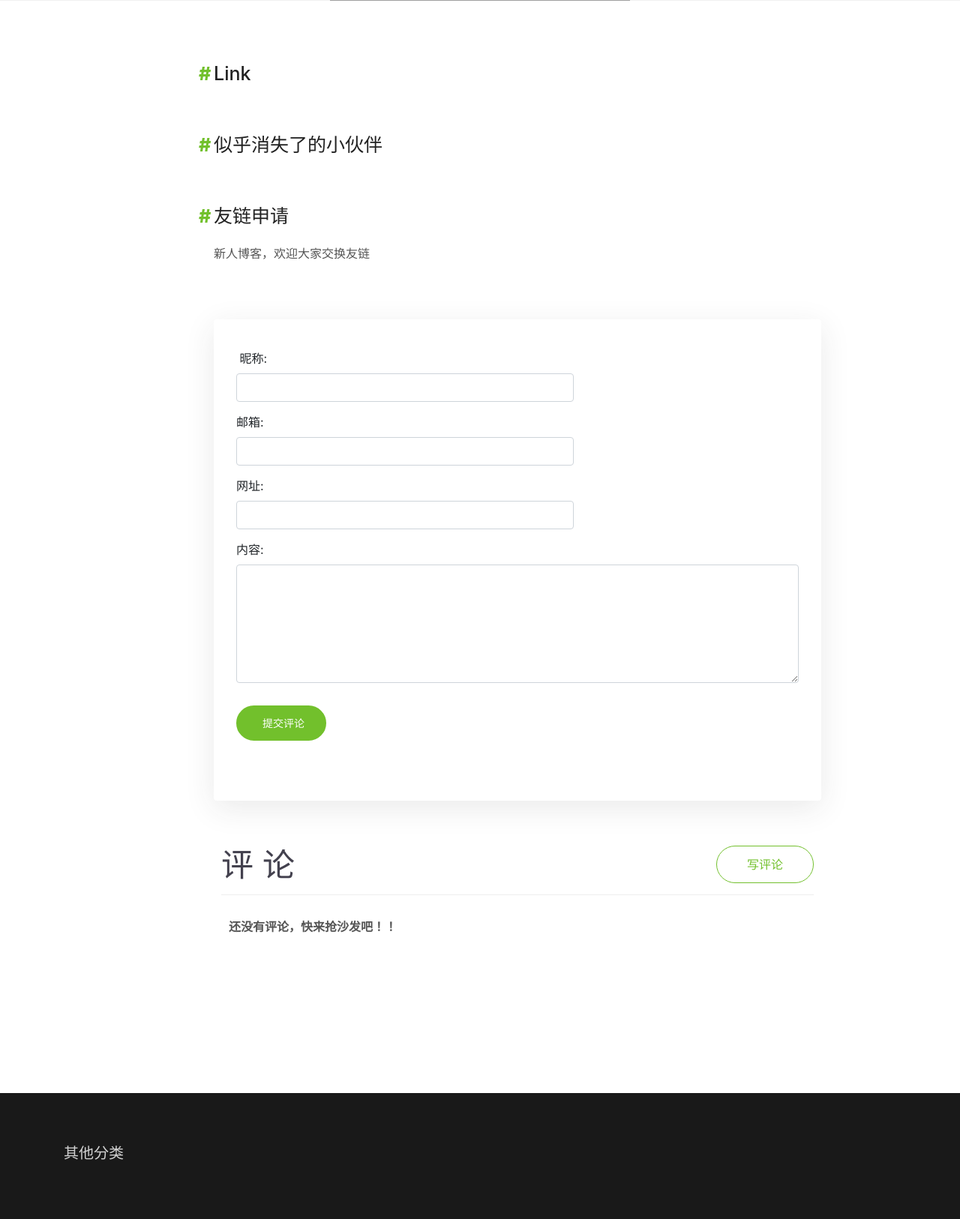
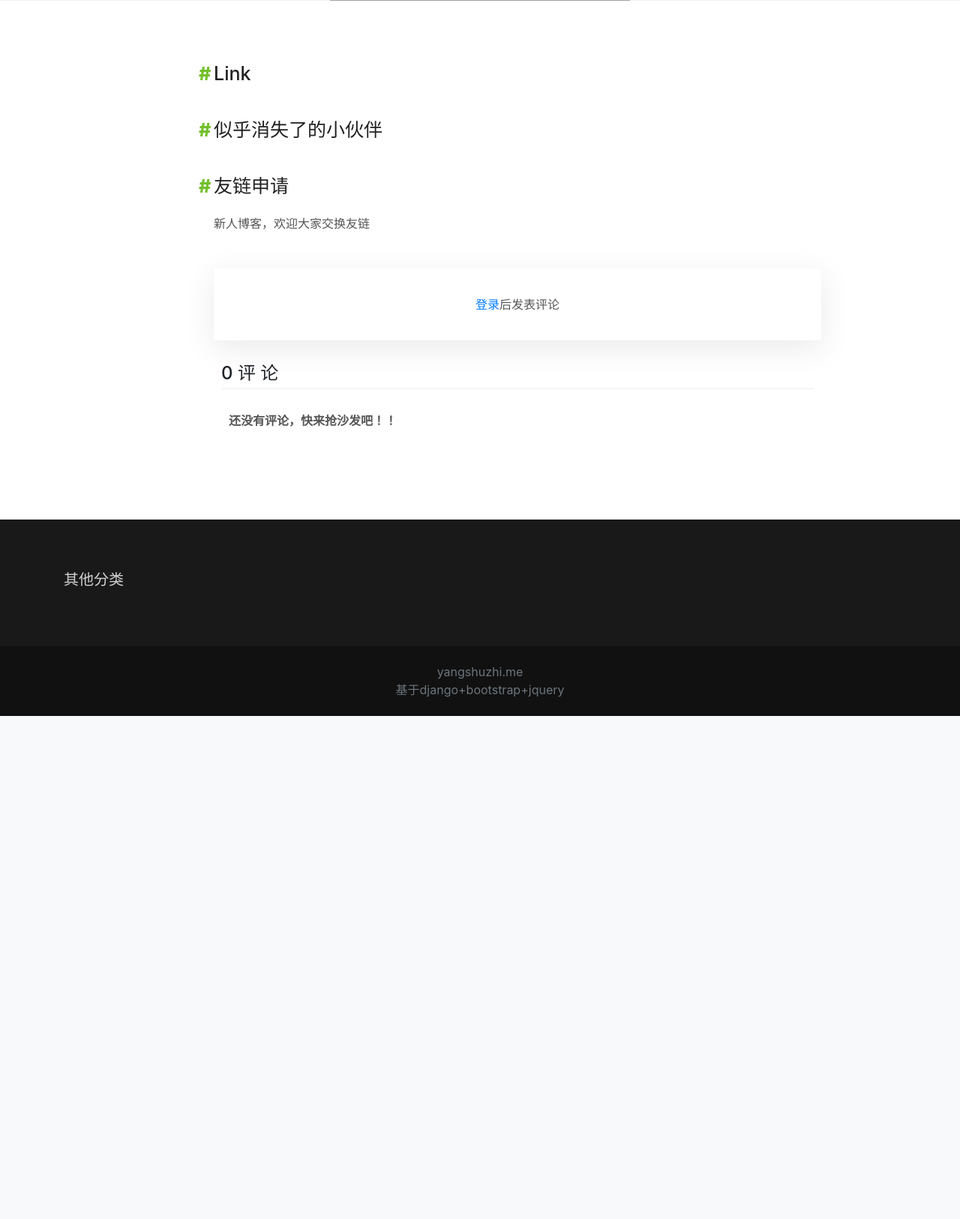
Before and after one commit to BaskerShu/typeidea, a Django app: page /link/ in a window 1280 px wide. Shown: the part 370-1996 px from the top of the page at 75% size. After the commit the page ends 1325 px from the top, so only its background shows below. Run offline with Django 3.2, Linux system fonts and the light colour scheme; data that the repository does not hold is empty; some libraries are stand-ins or nearby versions; grey boxes are pictures that could not be loaded.

Commit message:
1. 讲comment模块抽象成一个tag 2.删除原有的评论系统，只有登录才可以进行评论

```diff
--- a/typeidea/comment/forms.py
+++ b/typeidea/comment/forms.py
@@ -10,28 +10,8 @@ class CommentForm(forms.ModelForm):
     content = forms.CharField(
         max_length=500,
         label="内容",
-        widget=forms.widgets.Textarea(
-            attrs={'rows': 6, 'cols': 60, 'class': 'form-control'}
-        )
-    )
-    nickname = forms.CharField(
-        max_length=50,
-        label="昵称",
-        widget=forms.widgets.Input(
-            attrs={'class': 'form-control', }
-        )
-    )
-    email = forms.CharField(
-        label="邮箱",
-        widget=forms.widgets.EmailInput(
-            attrs={'class': 'form-control', }
-        )
-    )
-    website = forms.URLField(
-        label="网址",
-        widget=forms.widgets.URLInput(
-            attrs={'class': 'form-control', }
-        )
+        widget=forms.widgets.Textarea(),
+        help_text="填入你想说的话...",
     )
 
     def clean_content(self):
@@ -43,4 +23,4 @@ class CommentForm(forms.ModelForm):
 
     class Meta:
         model = Comment
-        fields = ['nickname', 'email', 'website', 'content', ]
+        fields = ['content', ]
--- a/typeidea/comment/models.py
+++ b/typeidea/comment/models.py
@@ -11,14 +11,10 @@ class Comment(models.Model):
         (2, "删除"),
     }
     target = models.CharField(max_length=200, null=True, verbose_name="评论目标")
+    status = models.PositiveIntegerField(default=1, choices=STATUS_ITEMS, verbose_name="状态")
     content = models.CharField(max_length=2000, verbose_name="内容")
 
-    # owner = models.ForeignKey(User, verbose_name="评论人")
-
-    nickname = models.CharField(max_length=50, verbose_name="昵称")
-    website = models.URLField(verbose_name="网站")
-    email = models.EmailField(verbose_name="邮箱")
-    status = models.PositiveIntegerField(default=1, choices=STATUS_ITEMS, verbose_name="状态")
+    owner = models.ForeignKey(User, verbose_name="评论人")
 
     created_time = models.DateTimeField(auto_now_add=True, verbose_name="创建时间")
 
--- /dev/null
+++ b/typeidea/comment/templatetags/comment_tag.py
@@ -0,0 +1,15 @@
+# -*- coding: utf-8 -*-
+from __future__ import unicode_literals
+
+from django import template
+
+register = template.Library()
+
+
+@register.inclusion_tag('comment/block.html', takes_context=True)
+def comment_block(context):
+    return {
+        'request': context['request'],
+        'comment_form': context['comment_form'],
+        'comment_list': context['comment_list'],
+    }
--- a/typeidea/comment/views.py
+++ b/typeidea/comment/views.py
@@ -18,6 +18,7 @@ class CommentView(TemplateView):
             success = True
             comment = comment_form.save(commit=False)
             comment.target = target
+            comment.owner = request.user
             comment.save()
 
             return redirect(target)
--- a/typeidea/typeidea/themes/default/static/css/base.css
+++ b/typeidea/typeidea/themes/default/static/css/base.css
@@ -330,9 +330,6 @@ section nav{
 .block-link {
     margin: -40px 100px -10px 200px;
 }
-.block-link div {
-    padding-bottom: 20px;
-}
 .block-link .link-title {
     font-weight: 500;
     position: relative;
@@ -368,125 +365,3 @@ section nav{
     color: #555;
 }
 /* END */
-
-/* Write Comment */
-.main .shadow-div {
-    margin-top: 40px;
-    box-shadow: 0px 10px 40px 0px rgba(47,47,47,0.1);
-    border: 0px solid transparent;
-}
-.main .shadow-div .card-body {
-    padding-bottom: 0px;
-}
-.main .card form {
-    margin: 20px 10px;
-}
-.main .card input {
-    width: 60%;
-    margin-bottom: 15px;
-}
-.main .card input:focus {
-    box-shadow: 0 0 0 0.2rem #8cd54a5e;
-    border-color: transparent;
-}
-.main .card textarea:focus {
-    box-shadow: 0 0 0 0.2rem #8cd54a5e;
-    border-color: transparent;
-}
-.main .card .submit-btn {
-    border-width: 2px;
-    border-style: solid;
-    border-color: #72c02c;
-    padding: 11px 33px;
-    box-sizing: border-box;
-    border-radius: 80px;
-    text-decoration: none;
-    font-size: 14px;
-    font-weight: 400;
-    transition: all 120ms linear;
-    margin: 30px 0px 20px 0px;
-    cursor: pointer;
-    width: 120px;
-    box-shadow: None;
-    background-color: #72c02c;
-    color: #fff;
-}
-.main .card .submit-btn:hover {
-    background-color: #fff;
-    color: #72c02c;
-    border-color: #72c02c;
-}
-.main .card .submit-btn:focus {
-    background-color: #fff;
-    color: #72c02c;
-    border-color: #72c02c;
-    box-shadow: None;
-}
-/* END */
-
-/* Show Comment */
-.main .comment-show {
-    margin: 60px 10px 10px 10px;
-}
-.main .comment-header {
-    margin-left: 0px;
-    margin-right: 0px;
-    padding-bottom: 5px;
-    display: block;
-    border-bottom: 1px solid #eee
-}
-.main .comment-header h3 {
-    font-size: 43px;
-    font-weight: 300;
-    line-height: 1.2;
-    color: #43414e;
-    display: inline-block;
-}
-.main div .submit-turn {
-    float: right;
-    display: inline-block;
-    line-height: 3;
-    border: 1px solid #72c02c;
-    border-radius: 50px;
-    padding: 0px 40px;
-    color: #72c02c;
-    transition: all 120ms linear;
-}
-.main div .submit-turn:hover {
-    background-color: #72c02c;
-    color: #fff;
-    text-decoration: None;
-}
-.main .comment-list li {
-    border-top: none;
-    border-left: none;
-    border-right: none;
-    border-bottom: 2px solid #eee;
-    padding: 20px 10px;
-}
-.main .comment-list li div {
-    margin-top: 15px;
-}
-.main .comment-list li a {
-    font-size: 1.1rem;
-    color: #6e7076;
-    font-weight: 600;
-}
-.main .comment-list li a:hover{
-    color: #72c02c;
-    text-decoration: none;
-}
-.main .comment-list li span {
-    color: #6e7076;
-    margin-left: 25px;
-    opacity: 0.7;
-}
-.main .comment-list li p {
-    margin: 15px 10px;
-    line-height: 1.8;
-    color: #6e7076;
-}
-.main .comment-list ul li {
-    width: 100%;
-}
-/* END */
--- /dev/null
+++ b/typeidea/typeidea/themes/default/static/css/comment/base.css
@@ -0,0 +1,93 @@
+/* Write Comment */
+.shadow-div {
+    box-shadow: 0px 10px 40px 0px rgba(47,47,47,0.1);
+    border: 0px solid transparent;
+}
+.card form {
+    position: relative;
+}
+.card form .avatar {
+    position: absolute
+}
+.card form img {
+    width: 36px;
+}
+.card form .content {
+    margin-left: 50px;
+}
+.card textarea {
+    resize: none;
+}
+.card textarea:focus {
+    box-shadow: none;
+    border-color: #ea6f5a;
+}
+.card .submit-btn {
+    border-width: 2px;
+    border-style: solid;
+    border-color: #ea6f5a;
+    padding: 11px 33px;
+    border-radius: 80px;
+    font-size: 14px;
+    font-weight: 400;
+    margin: 10px 0px 0px 0px;
+    cursor: pointer;
+    box-shadow: None;
+    background-color: #ea6f5a;
+    color: #fff;
+}
+.card .submit-btn:hover {
+    background-color: #fff;
+    color: #ea6f5a;
+    border-color: #ea6f5a;
+}
+.card .submit-btn:focus {
+    background-color: #fff;
+    color: #ea6f5a;
+    border-color: #ea6f5a;
+    box-shadow: None;
+}
+/* END */
+
+/* Show Comment */
+.comment-show {
+    margin: 30px 10px 10px 10px;
+}
+.comment-header {
+    margin-left: 0px;
+    margin-right: 0px;
+    padding-bottom: 5px;
+    display: block;
+    border-bottom: 1px solid #eee
+}
+.comment-list li {
+    border-top: none;
+    border-left: none;
+    border-right: none;
+    border-bottom: 2px solid #eee;
+    padding: 20px 20px;
+}
+.comment-list img {
+    width: 36px;
+}
+.comment-list .name {
+    margin: 0px;
+    line-height: 1;
+    font-size: 18px;
+    color: #333;
+}
+.comment-list .time {
+    margin: 0px;
+    line-height: 1;
+    font-size: 12px;
+    color: #969696;
+}
+.comment-list .content {
+    margin: 15px 0px 0px 10px;
+    line-height: 1.8;
+    color: #333;
+}
+.comment-list ul li {
+    width: 100%;
+}
+/* END */
--- a/typeidea/typeidea/themes/default/templates/comment/block.html
+++ b/typeidea/typeidea/themes/default/templates/comment/block.html
@@ -1,24 +1,42 @@
+{% load widget_tweaks %}
+
 <!-- 评论部分 -->
 <div>
-    <div class="card shadow-div" >
+    <div class="card shadow-div mt-5" >
         <div class="card-body">
+            {% if request.user.username %}
                 <form id="commentform" action="/comment/" method="post" class="new-commnet">
-                <a class="avatar" style="width:36px">
+                    <a class="avatar">
                         <img src="{{ request.user.profile.avatar.url }}" class="rounded-circle">
                     </a>
                     {% csrf_token %}
                     <input name="target" class="form-control" maxlength="200" type="hidden" value="{{ request.path }}" />
-                {{ comment_form }}
-                <div>
-                    <input class="submit-btn" type="submit" class="form-control" value="提交评论" />
+                    <div class="content">
+                        {% render_field comment_form.content class="form-control" placeholder=comment_form.content.help_text rows="4" %}
+
+                        {% if comment_form.is_bound %}
+                            {% if comment_form.content.errors %}
+                                {% for error in field.errors %}
+                                    <div class="invalid">
+                                        {{ error }}
                                     </div>
+                                {% endfor %}
+                            {% endif %}
+                        {% endif %}
+                    </div>
+
+                    <input class="submit-btn float-right" type="submit" class="form-control" value="提交评论" />
                 </form>
+            {% else %}
+                <div class="my-auto text-center">
+                    <p class="my-3"><a href="{% url 'login' %}">登录</a>后发表评论</p>
+                </div>
+            {% endif %}
         </div>
     </div>
     <div class="comment-show">
         <div class="row comment-header">
-            <h3>评 论</h3>
-            <a class="submit-turn" href="#commentform">写评论</a>
+            <h4 class="mb-0">{{ comment_list.count }} 评 论</h4>
         </div>
         <div class="comment-list">
             {% if not comment_list %}
@@ -30,11 +48,18 @@
                     {% for comment in comment_list %}
                         <li class="list-group-item">
                             <div>
-                                <a href="{{ comment.website }}">
-                                    {{ comment.nickname }}
+                                <div class="row">
+                                    <a class="avatar my-auto">
+                                        <img class="rounded-circle" src="{{ comment.owner.profile.avatar.url }}">
                                     </a>
-                                <span>{{ comment.created_time }}</span>
-                                <p>{{ comment.content }}</p>
+                                    <div class="my-auto ml-4">
+                                        <p class="name"><span>{{ comment.owner.username }}</span></p>
+                                        <p class="time"><span>{{ comment.created_time }}</span></p>
+                                    </div>
+                                </div>
+                                <div>
+                                    <p class=content>{{ comment.content }}</p>
+                                </div>
                             </div>
                         </li>
                     {% endfor %}
--- a/typeidea/typeidea/themes/default/templates/config/link.html
+++ b/typeidea/typeidea/themes/default/templates/config/link.html
@@ -1,4 +1,10 @@
 {% extends "../blog/header_base.html" %}
+{% load static %}
+{% load comment_tag %}
+
+{% block style %}
+    <link rel="stylesheet" href="{% static 'css/comment/base.css' %}">
+{% endblock %}
 
 {% block breadcrumb %}
     <div class="text-center">
@@ -32,7 +38,7 @@
             <p>新人博客，欢迎大家交换友链</p>
         </div>
 
-        {% include "../comment/block.html" %}
+        {% comment_block %}
 
     </div>
 {% endblock %}
```
Also changed, not shown: typeidea/typeidea/themes/default/templates/blog/detail.html (+6 -1 lines), typeidea/account/migrations/0002_auto_20180223_1046.py (added), typeidea/comment/templatetags/__init__.py (added). Lines whose indentation alone changed are shown as unchanged.
